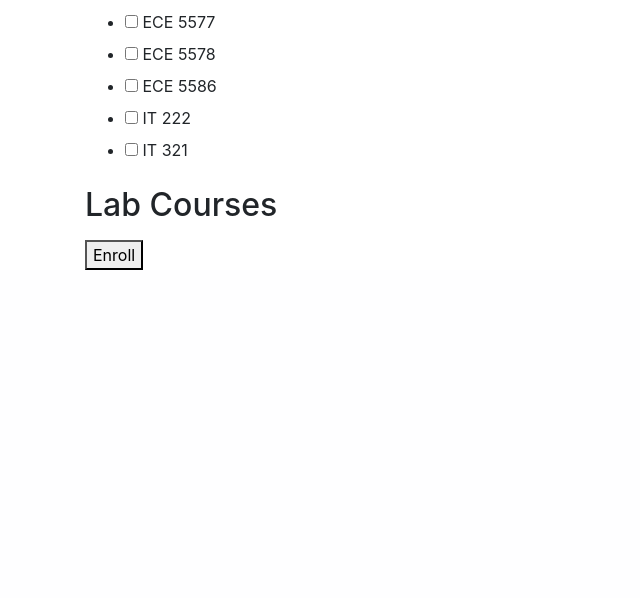
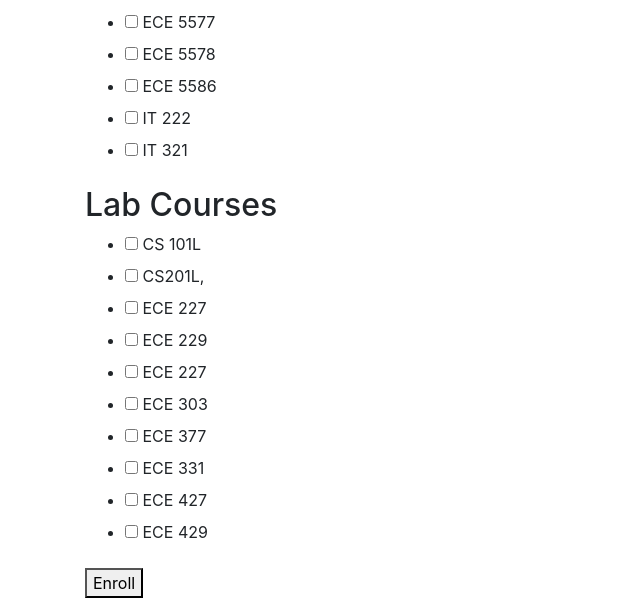
Before and after one commit to zlhuey14/CS451R_webApp, a Flask app: page /courses in a window 1280 px wide. Shown: the part 1510-2108 px from the top of the page, without its empty margins (0-640 px from the left). Before the commit the page ends 1780 px from the top, so only its background shows below. Run offline with Flask 3, Linux system fonts and the light colour scheme; some libraries are stand-ins or nearby versions.

Commit message:
Zach: Helped Tina with the Lab Courses in courses.html

```diff
--- a/main.py
+++ b/main.py
@@ -1,13 +1,11 @@
 from webApp import create_app
 from flask import Flask, render_template, request
-
-
-
 app = create_app()
 
-def enroll():
-    selected_courses = request.form.getlist('selected_courses')
-    return 'Enrollment successful'
+#def enroll():
+#    selected_courses = request.form.getlist('selected_courses')
+#    return 'Enrollment successful'
+
 if __name__ == '__main__':
     app.run(debug=True)
     # debug=True just means that if a change is made to the code, the web server will automatically re-run
--- a/webApp/__init__.py
+++ b/webApp/__init__.py
@@ -24,13 +24,14 @@ def create_app():
     app.register_blueprint(views, url_prefix='/')
 
     from .tables import User
+    from .tables import GTAApplication
 
     @login_manager.user_loader
     def load_user(user_id):
         return User.query.get(int(user_id))
 
-    #test_email = 'zlhuey@umsystem.edu'
-    #test_pass = '112233'
+    #test_email = 'cs451r@umsystem.edu'
+    #test_pass = '12345'
     with app.app_context():
         #db.drop_all()
         db.create_all()
--- a/webApp/templates/courses.html
+++ b/webApp/templates/courses.html
@@ -12,15 +12,13 @@
         </ul>
 
     <h2>Lab Courses</h2>
-    <form action="/enroll" method="post">
+    <!--<form action="/enroll" method="post">-->
         <ul>
-            {% for course in courses %}
-                {% if course.type == "Lab" %}
-                    <li>
-                        <input type="checkbox" id="course_{{ course.id }}" name="selected_courses" value="{{ course.id }}">
-                        <label for="course_{{ course.id }}">{{ course.name }}</label>
-                    </li>
-                {% endif %}
+            {% for course in lab_courses %}
+            <li>
+                <input type="checkbox" id="lab_course_{{ course.id }}" name="selected_courses" value="{{ course.id }}">
+                <label for="lab_course_{{ course.id }}">{{ course.name }}</label>
+            </li>
             {% endfor %}
         </ul>
 
--- a/webApp/views.py
+++ b/webApp/views.py
@@ -10,6 +10,20 @@ class Course:
     def __init__(self, id, name):
         self.id = id
         self.name = name
+
+
+lab_courses = [
+    Course(1, 'CS 101L'),
+    Course(2, 'CS201L,'),
+    Course(3, 'ECE 227'),
+    Course(4, 'ECE 229'),
+    Course(5, 'ECE 227'),
+    Course(6, 'ECE 303'),
+    Course(7, 'ECE 377'),
+    Course(8, 'ECE 331'),
+    Course(9, 'ECE 427'),
+    Course(10, 'ECE 429')
+]
 
 
 courses = [
@@ -59,9 +73,11 @@ courses = [
     Course(44, 'ECE 5578'),
     Course(45, 'ECE 5586'),
     Course(46, 'IT 222'),
-    Course(47, 'IT 321'),
+    Course(47, 'IT 321')
 
 ]
+
+
 
 
 @views.route('/dashboard', methods=['GET', 'POST'])
@@ -71,16 +87,16 @@ def dashboard():
 
 @views.route('/courses')
 def course_list():
-    return render_template('courses.html', courses=courses)
+    return render_template('courses.html', courses=courses, lab_courses=lab_courses)
 
 
-@views.route('/course/<int:course_id>')
-def course(course_id):
-    course_info = next((course for course in courses if course.id == course_id), None)
-    if course_info:
-        return render_template('course.html', course=course_info)
-    else:
-        return 'Course not found'
+#@views.route('/course/<int:course_id>')
+#def course(course_id):
+#    course_info = next((course for course in courses if course.id == course_id), None)
+#    if course_info:
+#        return render_template('course.html', course=course_info)
+#    else:
+#        return 'Course not found'
 
 
 @views.route('/gtaApplication', methods=['GET', 'POST'])
```
Also changed, not shown: webApp/tables.py (+14 -4 lines).
